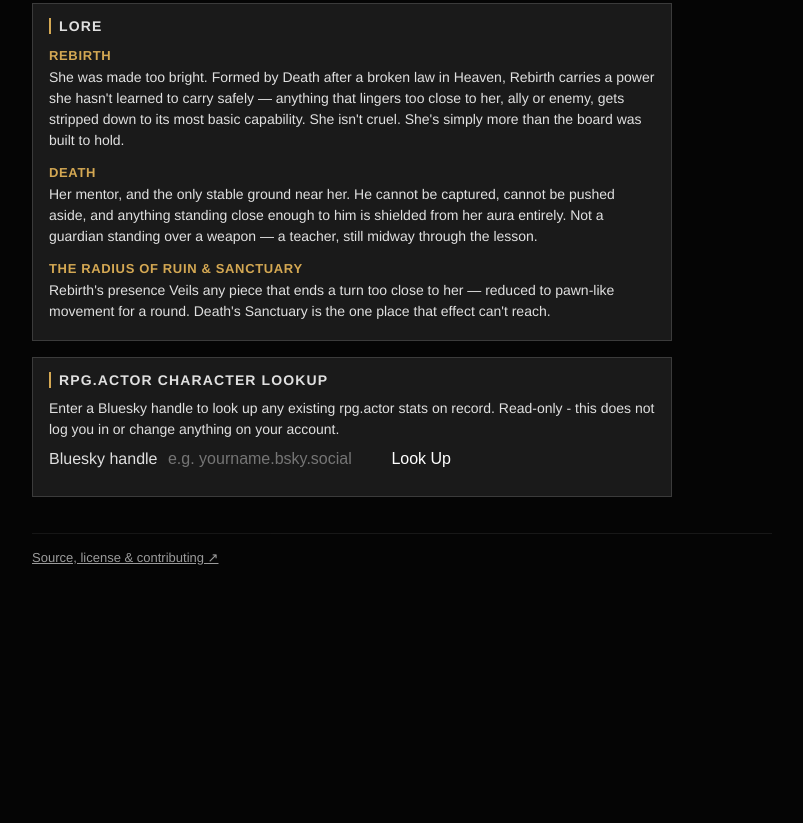
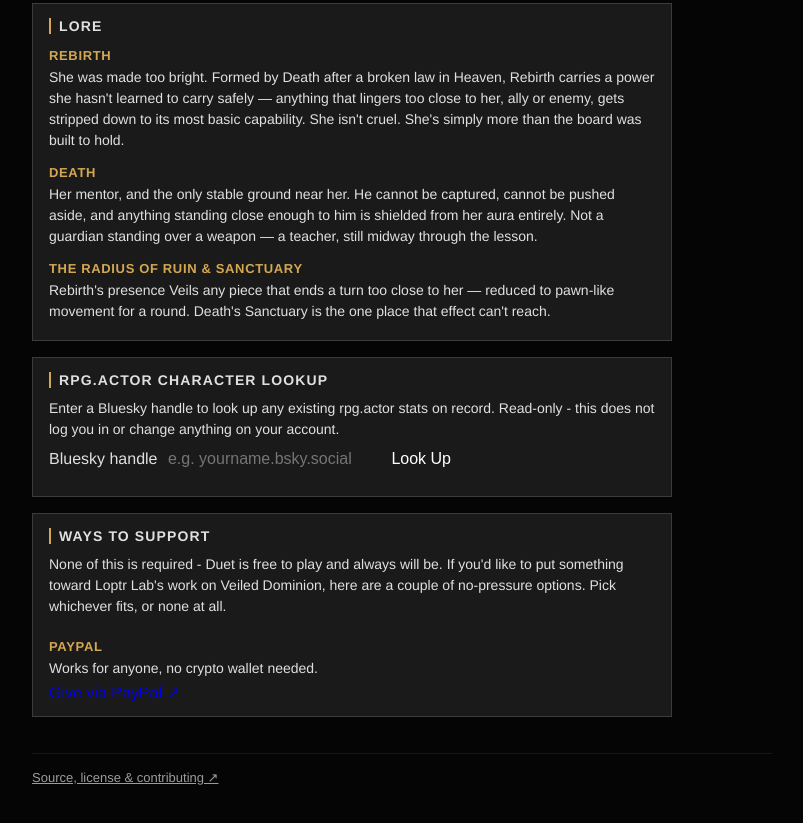
Before and after one commit to ibloud/duet_engine_architecture, a plain HTML site: page index.html in a window 1280 px wide. Shown: the part 1033-1856 px from the top of the page, without its empty margins (238-1041 px from the left). Before the commit the page ends 1646 px from the top, so only its background shows below. Drawn offline with Linux system fonts and the light colour scheme.

Commit message:
Implement support options for project funding
Added support options section with PayPal and Lightning tip jar.

```diff
--- a/index.html
+++ b/index.html
@@ -261,6 +261,12 @@
             margin: 14px 0 4px 0;
         }
         .panel p { font-size: 14px; line-height: 1.5; margin: 4px 0; }
+        .support-option {
+            padding-top: 12px;
+            margin-top: 12px;
+            border-top: 1px solid rgba(245, 245, 247, 0.1);
+        }
+        .support-option:first-of-type { border-top: none; margin-top: 4px; padding-top: 4px; }
         #rpgactor-status {
             font-family: var(--font-mono);
             font-size: 13px;
@@ -370,20 +376,43 @@
         <div id="rpgactor-stats"></div>
     </section>
 
-    <!-- TIP JAR - Lightning via WebLN, additive only. Hidden entirely unless a
-         WebLN-capable wallet (e.g. Alby) is detected in the browser - no wallet,
-         no button, no dead UI. No server, no new dependency: WebLN is a browser
-         API a wallet extension injects, same "no build step" spirit as the rest
-         of this file. See TipJar.LIGHTNING_ADDRESS below - must be set to a real
-         address before this does anything useful. -->
-    <section class="panel" id="tipjar-panel" aria-labelledby="tipjar-heading" style="display:none;">
-        <h2 id="tipjar-heading">Support the Project</h2>
-        <p>A wallet that speaks Lightning was detected in your browser. If you'd like to tip toward Loptr Lab's
-        work on Veiled Dominion, you can send a few sats directly - no account, no checkout page.</p>
-        <label for="tipjar-amount">Amount (sats)</label>
-        <input type="number" id="tipjar-amount" value="1000" min="1" step="1" inputmode="numeric">
-        <button onclick="TipJar.sendTip()">⚡ Send Tip</button>
-        <p id="tipjar-status" role="status" aria-live="polite"></p>
+    <!-- WAYS TO SUPPORT - additive, entirely optional. Framed as a menu of
+         choices rather than a checkout flow: nothing here is required to play
+         or read the game, and no single option is presented as the "real" one.
+         Each sub-option is independent - remove/reorder freely. -->
+    <section class="panel" aria-labelledby="support-heading">
+        <h2 id="support-heading">Ways to Support</h2>
+        <p>None of this is required - Duet is free to play and always will be. If you'd like to put something
+        toward Loptr Lab's work on Veiled Dominion, here are a couple of no-pressure options. Pick whichever
+        fits, or none at all.</p>
+
+        <!-- PayPal - always visible, no wallet or extension required. A plain
+             link, not a checkout embed: no SDK script, no dependency, keeps
+             this file's "no build step" pitch intact. See SUPPORT_PAYPAL_URL
+             below - must be set to a real paypal.me link (or similar) before
+             this goes anywhere useful. -->
+        <div class="support-option" aria-labelledby="support-paypal-heading">
+            <h3 id="support-paypal-heading">PayPal</h3>
+            <p>Works for anyone, no crypto wallet needed.</p>
+            <a id="support-paypal-link" href="https://www.paypal.com/paypalme/ibloud" class="btn-primary" style="display:inline-block; text-decoration:none;">Give via PayPal ↗</a>
+        </div>
+
+        <!-- Lightning tip jar - via WebLN, additive only. Hidden entirely
+             unless a WebLN-capable wallet (e.g. Alby) is detected in the
+             browser - no wallet, no button, no dead UI. No server, no new
+             dependency: WebLN is a browser API a wallet extension injects,
+             same "no build step" spirit as the rest of this file. See
+             TipJar.LIGHTNING_ADDRESS below - must be set to a real address
+             before this does anything useful. -->
+        <div class="support-option" id="tipjar-panel" aria-labelledby="tipjar-heading" style="display:none;">
+            <h3 id="tipjar-heading">Lightning</h3>
+            <p>A wallet that speaks Lightning was detected in your browser. You can send a few sats
+            directly - no account, no checkout page.</p>
+            <label for="tipjar-amount">Amount (sats)</label>
+            <input type="number" id="tipjar-amount" value="1000" min="1" step="1" inputmode="numeric">
+            <button onclick="TipJar.sendTip()">⚡ Send Tip</button>
+            <p id="tipjar-status" role="status" aria-live="polite"></p>
+        </div>
     </section>
 
 <script>
```
